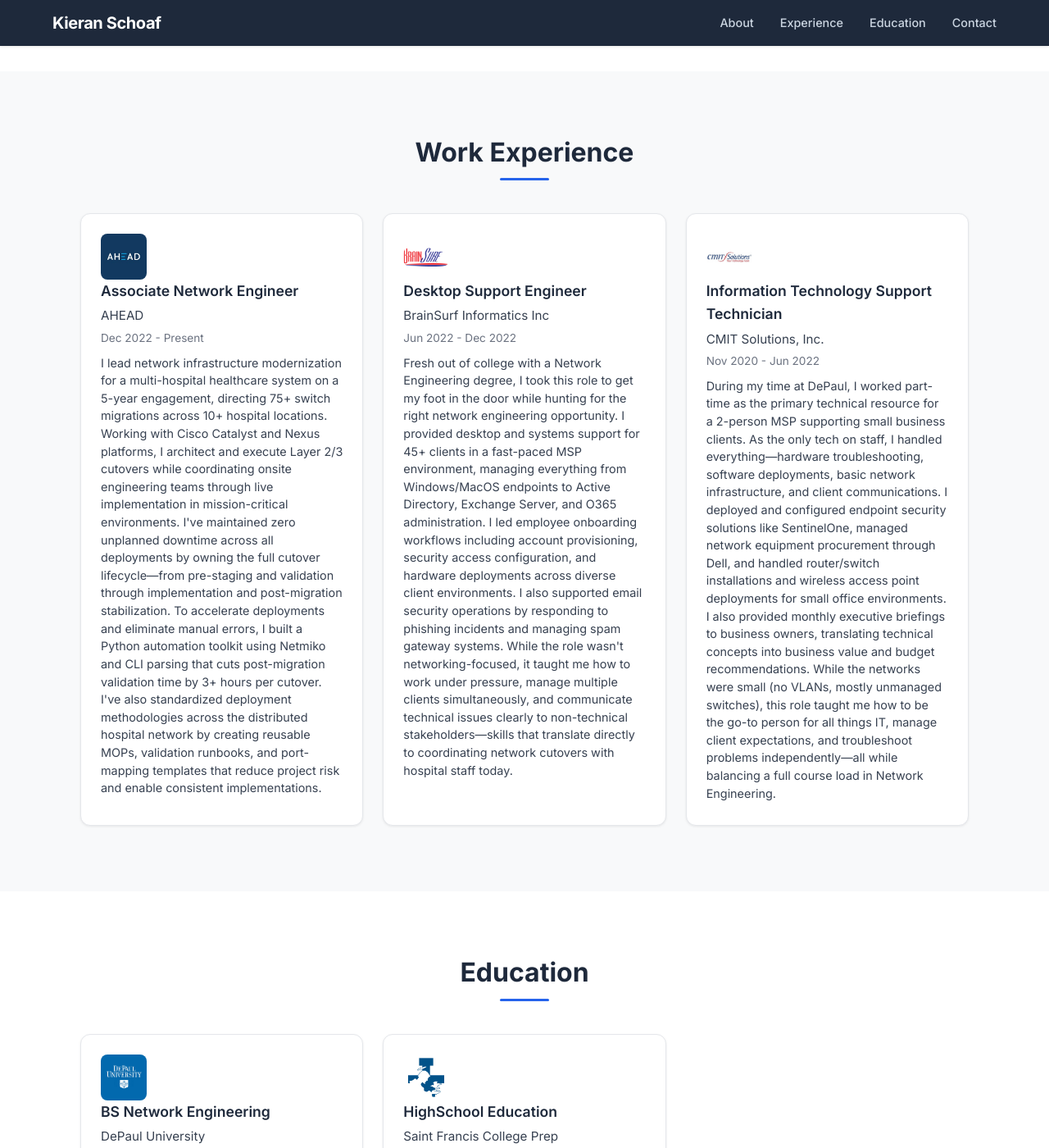
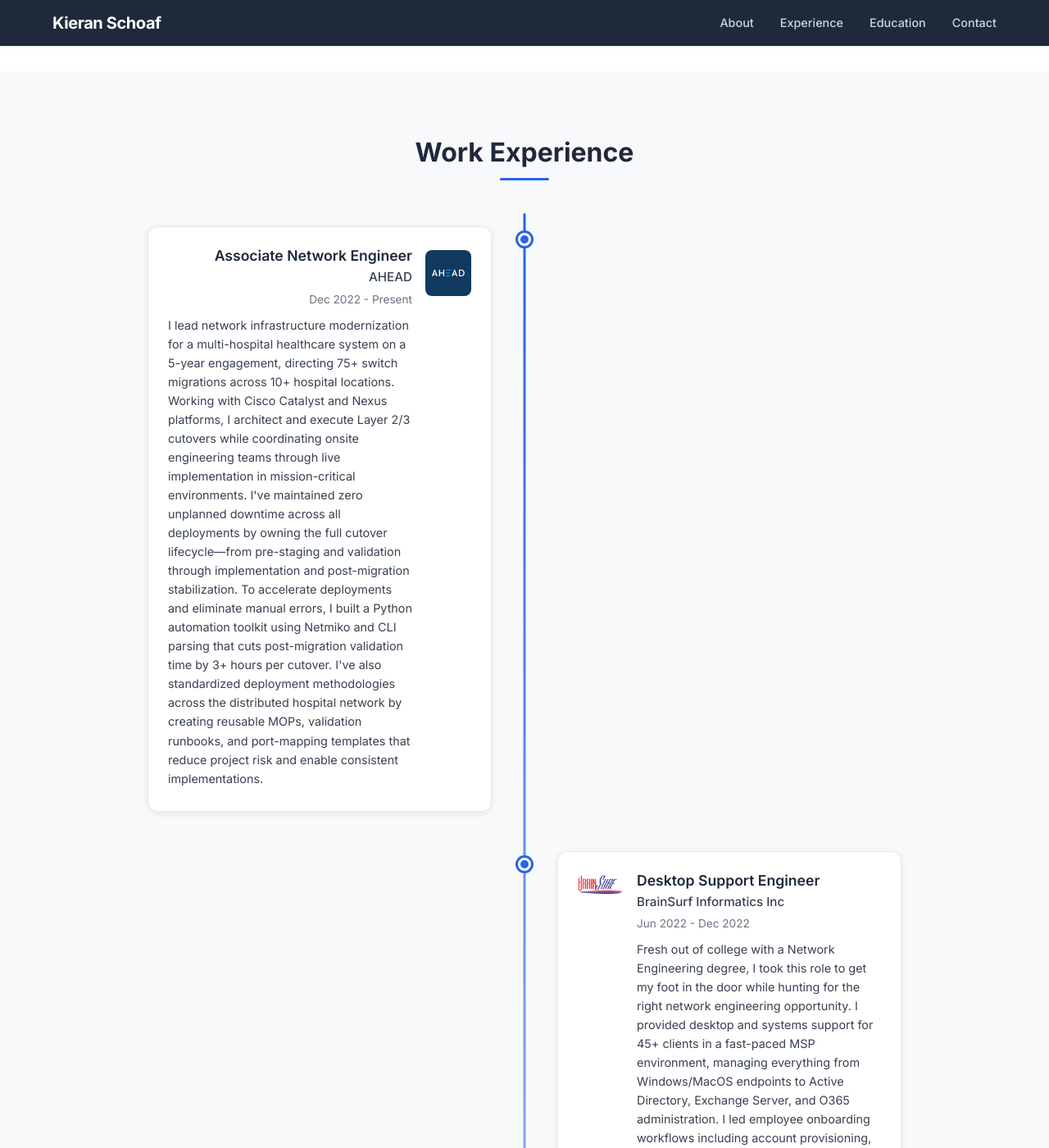
Before and after one commit to kischoaf/kischoaf.github.io, a Jekyll site: the page built from index.html, in a window 1280 px wide and 1400 px high, scrolled down 736 px. Shown: the whole window at 82% size. Built offline with Jekyll 4.4.1, drawn with Linux system fonts in a browser that asks for light colours.

Commit message:
Redesign experience section as vertical timeline with fade-in animations
Co-Authored-By: Claude Opus 4.6 <noreply@anthropic.com>

```diff
--- a/_includes/experience.html
+++ b/_includes/experience.html
@@ -1,22 +1,41 @@
 <section id="experience" class="section">
     <div class="container">
         <h2 class="section-heading">Work Experience</h2>
-        <div class="card-container">
+        <div class="timeline">
             {% for item in site.data.experience %}
-            <div class="card">
+            <div class="timeline-item fade-in">
+                <div class="timeline-dot"></div>
+                <div class="timeline-card">
                     {% if item.logo %}
-                <div class="icon">
+                    <div class="timeline-logo">
                         <img src="/assets/img/experience/{{ item.logo }}" alt="{{ item.company }} logo" loading="lazy">
                     </div>
                     {% endif %}
-                <div class="info">
-                    <p class="title">{{ item.role }}</p>
+                    <div class="timeline-info">
+                        <h3 class="title">{{ item.role }}</h3>
                         <p class="location">{{ item.company }}</p>
                         <p class="dates">{{ item.dates }}</p>
                         <p class="desc">{{ item.desc }}</p>
+                    </div>
                 </div>
             </div>
             {% endfor %}
         </div>
     </div>
 </section>
+
+<script>
+document.addEventListener('DOMContentLoaded', function() {
+    var observer = new IntersectionObserver(function(entries) {
+        entries.forEach(function(entry) {
+            if (entry.isIntersecting) {
+                entry.target.classList.add('visible');
+                observer.unobserve(entry.target);
+            }
+        });
+    }, { threshold: 0.15 });
+    document.querySelectorAll('.fade-in').forEach(function(el) {
+        observer.observe(el);
+    });
+});
+</script>
--- a/_sass/all.scss
+++ b/_sass/all.scss
@@ -164,6 +164,159 @@ a {
   }
 }
 
+// === Timeline ===
+.timeline {
+  position: relative;
+  max-width: 1000px;
+  margin: 0 auto;
+  padding: 1rem 0;
+
+  // Center line
+  &::before {
+    content: '';
+    position: absolute;
+    left: 50%;
+    transform: translateX(-50%);
+    top: 0;
+    bottom: 0;
+    width: 3px;
+    background: linear-gradient($color-accent, $color-border);
+    border-radius: 2px;
+  }
+}
+
+.timeline-item {
+  position: relative;
+  width: 50%;
+  padding: 0 2.5rem 3rem;
+
+  // Odd items (1st, 3rd) = left side
+  &:nth-child(odd) {
+    left: 0;
+    text-align: right;
+
+    .timeline-card {
+      flex-direction: row-reverse;
+    }
+
+    .timeline-logo {
+      margin-left: 1rem;
+      margin-right: 0;
+    }
+
+    .timeline-info p,
+    .timeline-info h3 {
+      text-align: right;
+    }
+
+    .timeline-dot {
+      right: -8px;
+      left: auto;
+    }
+  }
+
+  // Even items (2nd) = right side
+  &:nth-child(even) {
+    left: 50%;
+
+    .timeline-dot {
+      left: -8px;
+    }
+  }
+}
+
+.timeline-dot {
+  position: absolute;
+  top: 0.5rem;
+  width: 16px;
+  height: 16px;
+  background-color: $color-accent;
+  border: 3px solid $color-bg-white;
+  border-radius: 50%;
+  box-shadow: 0 0 0 3px $color-accent;
+  z-index: 1;
+}
+
+.timeline-card {
+  display: flex;
+  background-color: $color-bg-white;
+  border: 1px solid $color-border;
+  border-radius: $card-radius;
+  padding: 1.5rem;
+  box-shadow: 0 2px 8px $color-shadow;
+  transition: box-shadow 0.3s ease, transform 0.3s ease;
+
+  &:hover {
+    box-shadow: 0 6px 20px $color-shadow-hover;
+    transform: translateY(-3px);
+  }
+}
+
+.timeline-logo {
+  width: 56px;
+  height: 56px;
+  min-width: 56px;
+  margin-right: 1rem;
+  display: flex;
+  align-items: flex-start;
+  padding-top: 0.25rem;
+
+  img {
+    width: 100%;
+    border-radius: 8px;
+  }
+}
+
+.timeline-info {
+  flex: 1;
+
+  h3, p {
+    margin: 0 0 0.25rem 0;
+  }
+
+  .title {
+    font-size: 1.1rem;
+    font-weight: 600;
+    color: $color-primary;
+  }
+
+  .location {
+    font-size: 0.95rem;
+    font-weight: 500;
+    color: $color-text;
+  }
+
+  .dates {
+    font-size: 0.85rem;
+    color: $color-text-muted;
+    margin-bottom: 0.5rem;
+  }
+
+  .desc {
+    font-size: 0.9rem;
+    color: $color-text;
+    line-height: 1.6;
+    text-align: left !important;
+  }
+}
+
+// Fade-in animation
+.fade-in {
+  opacity: 0;
+  transform: translateY(30px);
+  transition: opacity 0.6s ease, transform 0.6s ease;
+
+  &.visible {
+    opacity: 1;
+    transform: translateY(0);
+  }
+
+  // Stagger the animations
+  &:nth-child(1) { transition-delay: 0s; }
+  &:nth-child(2) { transition-delay: 0.15s; }
+  &:nth-child(3) { transition-delay: 0.3s; }
+}
+
 // Responsive
 @media only screen and (max-width: 768px) {
   .card-container {
@@ -177,4 +330,36 @@ a {
   .section-heading {
     font-size: 1.5rem;
   }
+
+  // Timeline mobile: single column, line on left
+  .timeline::before {
+    left: 20px;
+    transform: none;
+  }
+
+  .timeline-item {
+    width: 100%;
+    left: 0 !important;
+    padding: 0 1rem 2rem 3.5rem;
+    text-align: left !important;
+
+    .timeline-card {
+      flex-direction: row !important;
+    }
+
+    .timeline-logo {
+      margin-right: 1rem !important;
+      margin-left: 0 !important;
+    }
+
+    .timeline-info p,
+    .timeline-info h3 {
+      text-align: left !important;
+    }
+
+    .timeline-dot {
+      left: 12px !important;
+      right: auto !important;
+    }
+  }
 }
```
Lines whose indentation alone changed are shown as unchanged.
